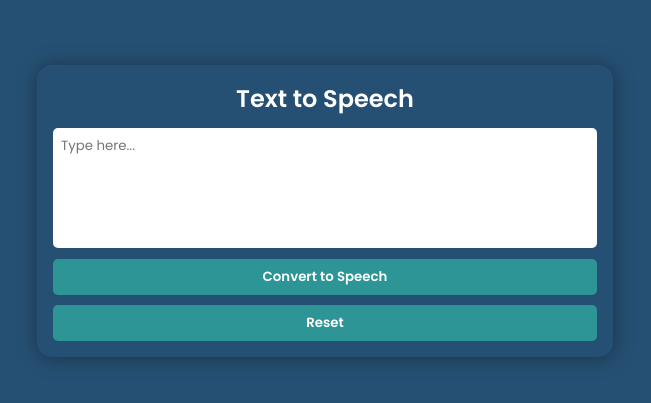
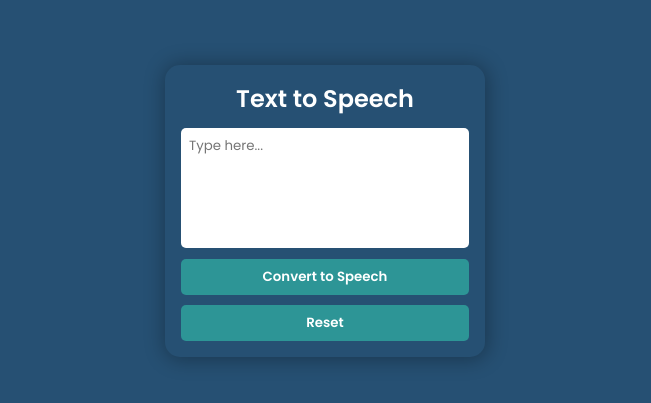
Before and after one commit to manish2120/2024-Projects, a plain HTML site: page Text to Speech Converter/index.html in a window 1280 px wide. Shown: the part 189-592 px from the top of the page, without its empty margins (315-966 px from the left). Drawn offline with Linux system fonts and the light colour scheme.

Commit message:
changed width and height

```diff
--- a/Text to Speech Converter/style.css
+++ b/Text to Speech Converter/style.css
@@ -26,7 +26,8 @@ body {
   padding: 1rem;
   border-radius: 15px;
   position: relative;
-  min-width: 45%;
+  min-width: 25%;
+  min-height: 25%;
 }
 
 .container h2 {
```
